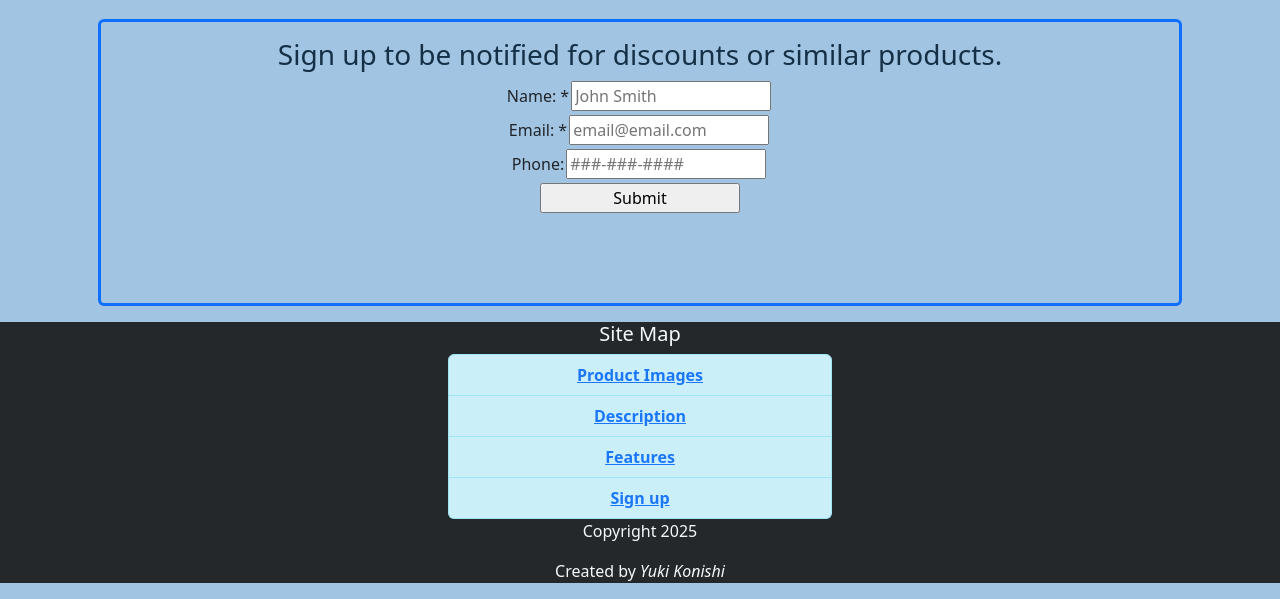
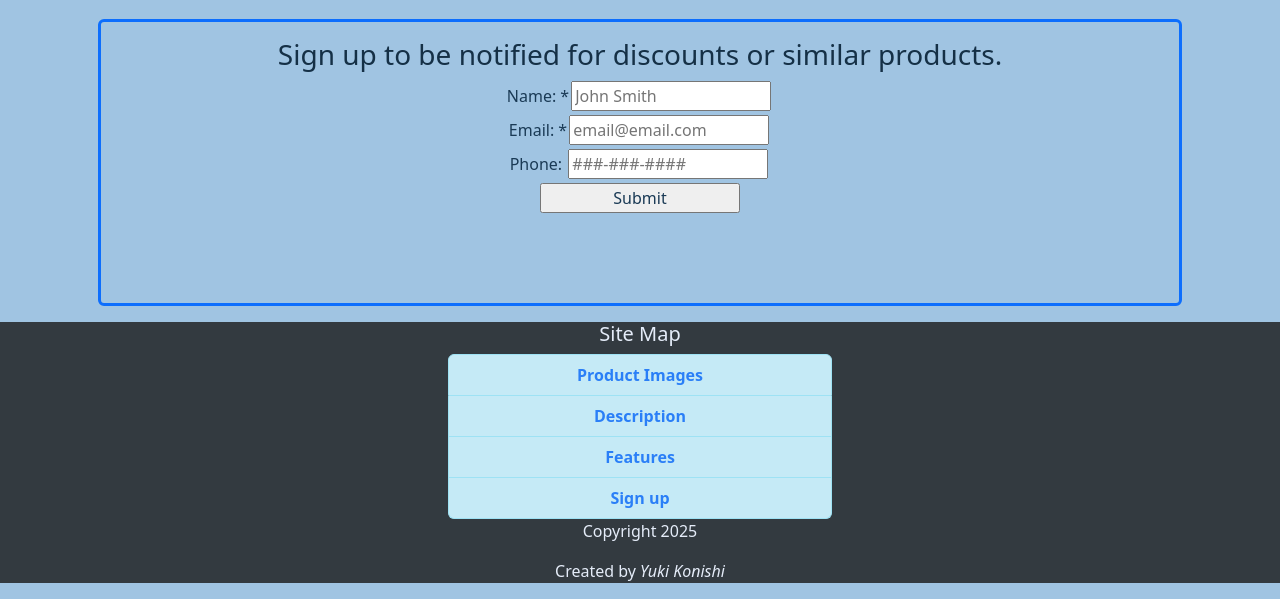
Before and after one commit to yuki-konn/react-landing-page, a React app: page / in a window 1280 px wide. Shown: the part 1833-2432 px from the top of the page. Built offline with nearby package versions, Linux system fonts and the light colour scheme.

Commit message:
minor sass updates

```diff
--- a/index.scss
+++ b/index.scss
@@ -2,7 +2,7 @@ $bgc: #a0c4e2;
 $color: #1a3a55;
 $title-color: #153046;
 $footer-bg: #181818;
-$footer-color: rgba(255, 255, 255, 1);
+$footer-color: #f7f7ff;
 body {
   background-color: $bgc;
 }
@@ -48,8 +48,12 @@ main {
 
   #product-form {
     input {
+      color: $color;
       margin: 2px;
       width: 200px;
+    }
+    span {
+      color: $color;
     }
     // label {
     //   color: $color;
@@ -66,9 +70,16 @@ footer {
   padding: 0px;
   align-items: center;
   justify-content: center;
-  opacity: 0.9;
+  opacity: 0.8;
 
   #siteMap {
+    a {
+      text-decoration: none;
+      &:hover {
+        color: blue;
+      }
+    }
+
     .list-group-item {
       width: 30%;
     }
--- a/src/Views/FeedbackForm.js
+++ b/src/Views/FeedbackForm.js
@@ -7,15 +7,18 @@ export function FeedbackForm() {
       <form id="product-form" onSubmit={handleSubmit}>
         <h3>Sign up to be notified for discounts or similar products.</h3>
         {/* <label for="name">Name *: </label> */}
-        Name: *
+        <span>Name: *</span>
+
         <input type="text" id="name" placeholder="John Smith" required />
         <br />
         {/* <label for="email">Email *: </label> */}
-        Email: *
+        <span>Email: *</span>
+
         <input type="email" id="email" placeholder="email@email.com" required />
         <br />
         {/* <label for="phone">Phone: </label> */}
-        Phone:
+        <span>Phone: </span>
+
         <input
           type="tel"
           id="phone"
```
Also changed, not shown: dist/main.js, index.css, 1 other file.
